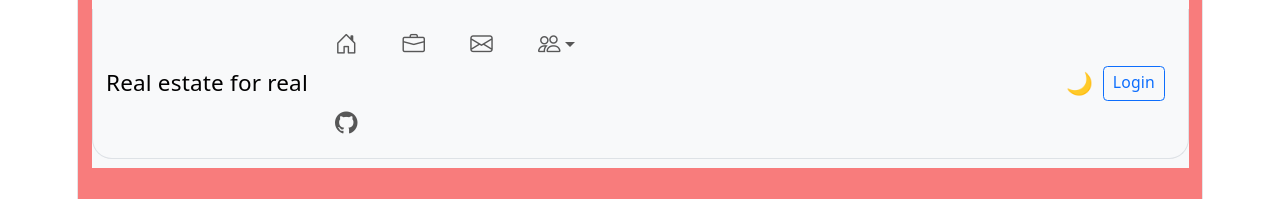
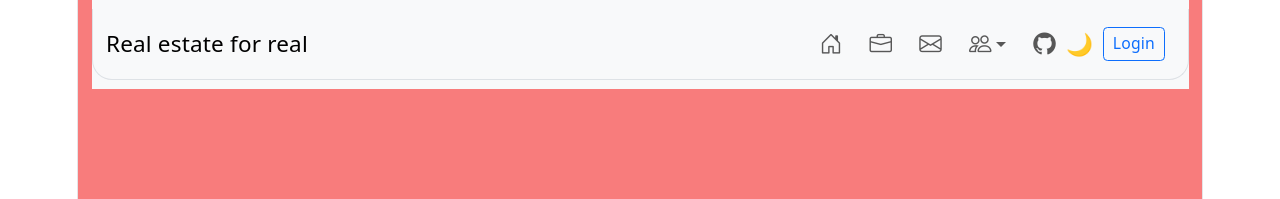
Before and after one commit to EdwardTilhof/predstavljanjeObrtnika, a React (Vite) app: page / in a window 1280 px wide. Shown: the top 199 px of the page. Built offline with nearby package versions, Linux system fonts and the light colour scheme; what @react-pdf/renderer would draw is missing.

Commit message:
update to navbar icons
updated it with breakpoints for large, medium and small screens

```diff
--- a/src/crossPageComponents/navBar/NavBarMain.jsx
+++ b/src/crossPageComponents/navBar/NavBarMain.jsx
@@ -55,14 +55,9 @@ function NavBarMain({ theme, toggleTheme }) {
         </div>
 
         <Navbar.Collapse id="basic-navbar-nav">
-          <Nav
-            className="me-auto mt-3 mt-lg-0 gap-4"
-            style={{
-              display: "grid",
-              gridTemplateColumns: "repeat(4, max-content)",
-              alignItems: "center"
-            }}
-          >
+          <Nav className="d-flex flex-column flex-md-row flex-wrap
+           flex-lg-nowrap align-items-center gap-2 ms-auto order-lg-2">
+
             <Nav.Link as={Link} to={ROUTES.HOME} title="Home">
               <i className="bi bi-house-door fs-5"></i>
             </Nav.Link>
```
